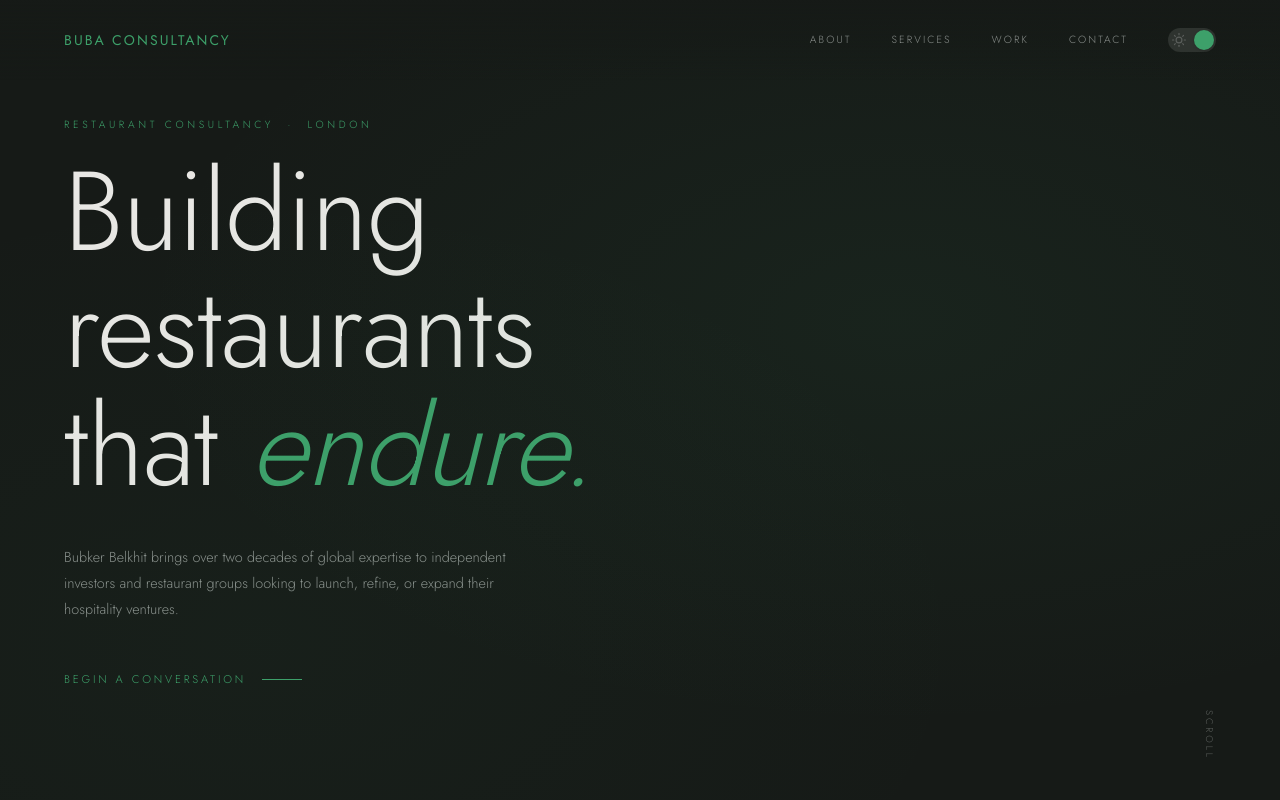
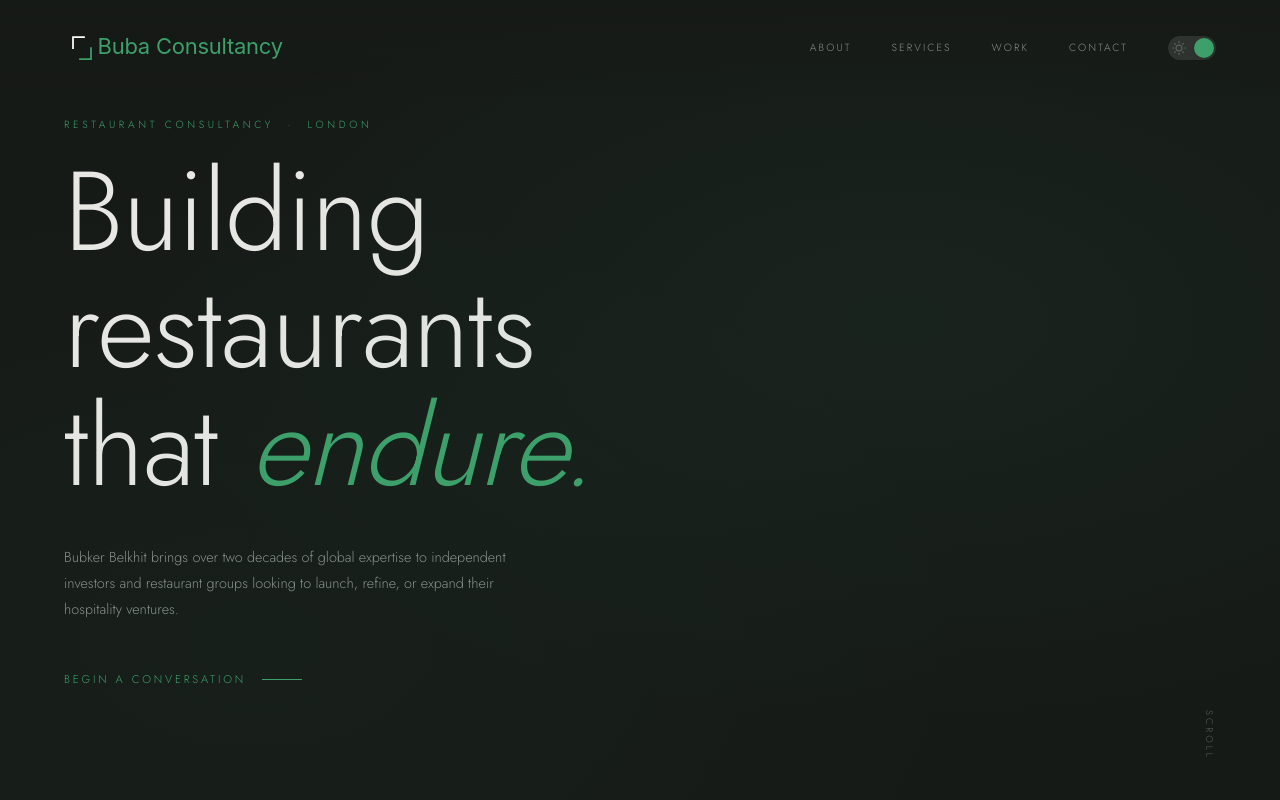
Before and after one commit to larbibelkhit/consultancy-buba, a Next.js app: page / in a window 1280 px wide. Both pictures are taken after a click on the button "Switch to dark mode". Shown: the top 800 px of the page. Built offline with nearby package versions, Linux system fonts and the light colour scheme.

Commit message:
company logo added

```diff
--- a/src/components/Footer.tsx
+++ b/src/components/Footer.tsx
@@ -1,10 +1,25 @@
+import Image from 'next/image'
+
 export default function Footer() {
   return (
     <footer className="border-t border-border px-8 md:px-16 py-10">
       <div className="flex flex-col md:flex-row justify-between items-center gap-4 text-center md:text-left">
-        <p className="font-heading text-[0.85rem] tracking-[0.15em] uppercase text-muted">
-          Buba Consultancy &nbsp;·&nbsp; Bubker Belkhit
-        </p>
+        <div className="flex items-center">
+          <Image
+            src="/buba-consultancy-light-logo.svg"
+            alt="Buba Consultancy"
+            width={196}
+            height={32}
+            className="dark:hidden"
+          />
+          <Image
+            src="/buba-consultancy-dark-logo.svg"
+            alt="Buba Consultancy"
+            width={196}
+            height={32}
+            className="hidden dark:block"
+          />
+        </div>
         <p className="text-[0.65rem] tracking-[0.1em] text-sm-muted">
           &copy; {new Date().getFullYear()} Buba Consultancy. All rights reserved.
         </p>
--- a/src/components/Navbar.tsx
+++ b/src/components/Navbar.tsx
@@ -1,6 +1,7 @@
 'use client'
 
 import { useEffect, useState } from 'react'
+import Image from 'next/image'
 import ThemeToggle from './ThemeToggle'
 
 const links = [
@@ -31,11 +32,23 @@ export default function Navbar() {
       }
     >
       <div className="flex justify-between items-center">
-        <a
-          href="#hero"
-          className="font-heading text-sm font-normal tracking-[0.15em] uppercase text-green hover:text-green-light transition-colors duration-200"
-        >
-          Buba Consultancy
+        <a href="#hero" className="flex items-center">
+          <Image
+            src="/buba-consultancy-light-logo.svg"
+            alt="Buba Consultancy"
+            width={245}
+            height={40}
+            className="dark:hidden"
+            priority
+          />
+          <Image
+            src="/buba-consultancy-dark-logo.svg"
+            alt="Buba Consultancy"
+            width={245}
+            height={40}
+            className="hidden dark:block"
+            priority
+          />
         </a>
 
         <div className="flex items-center gap-10">
```
Also changed, not shown: public/buba-consultancy-dark-logo.svg (added), public/buba-consultancy-light-logo.svg (added).
